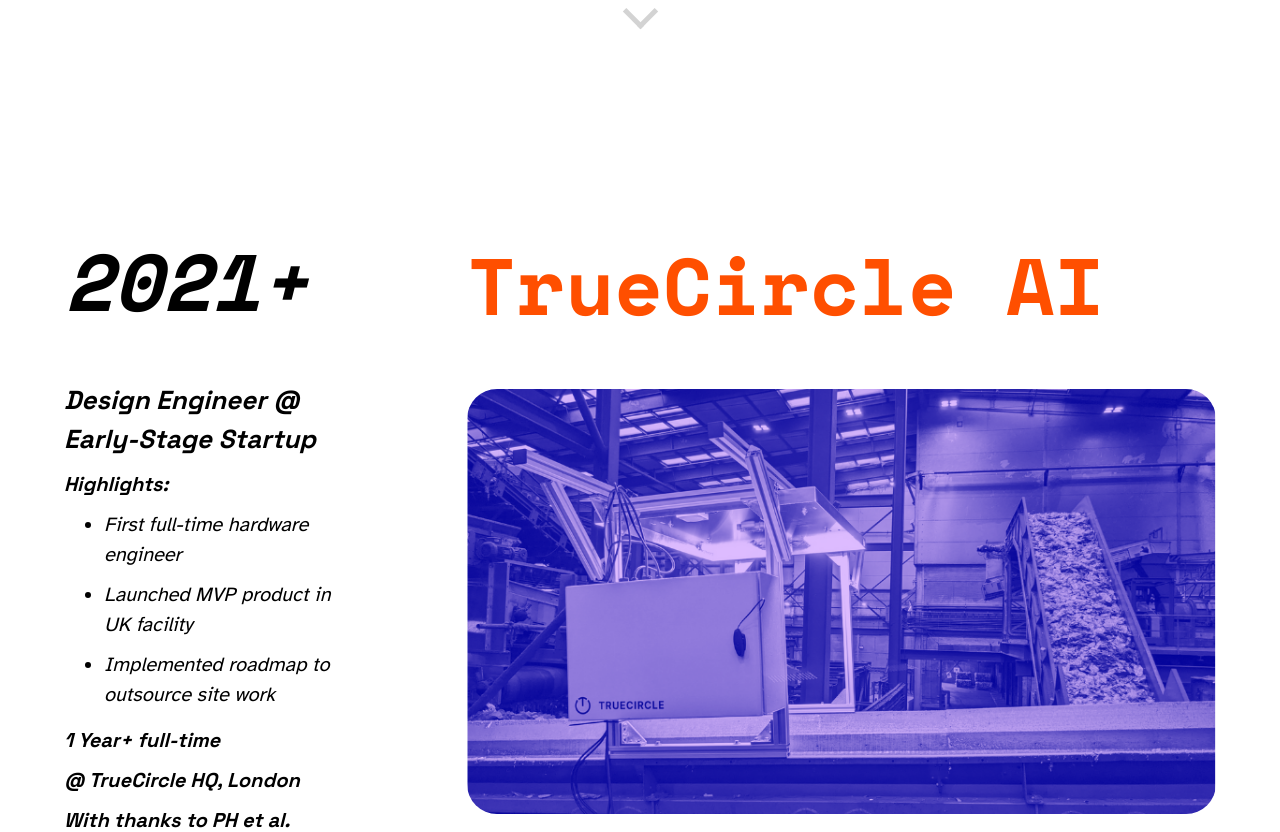
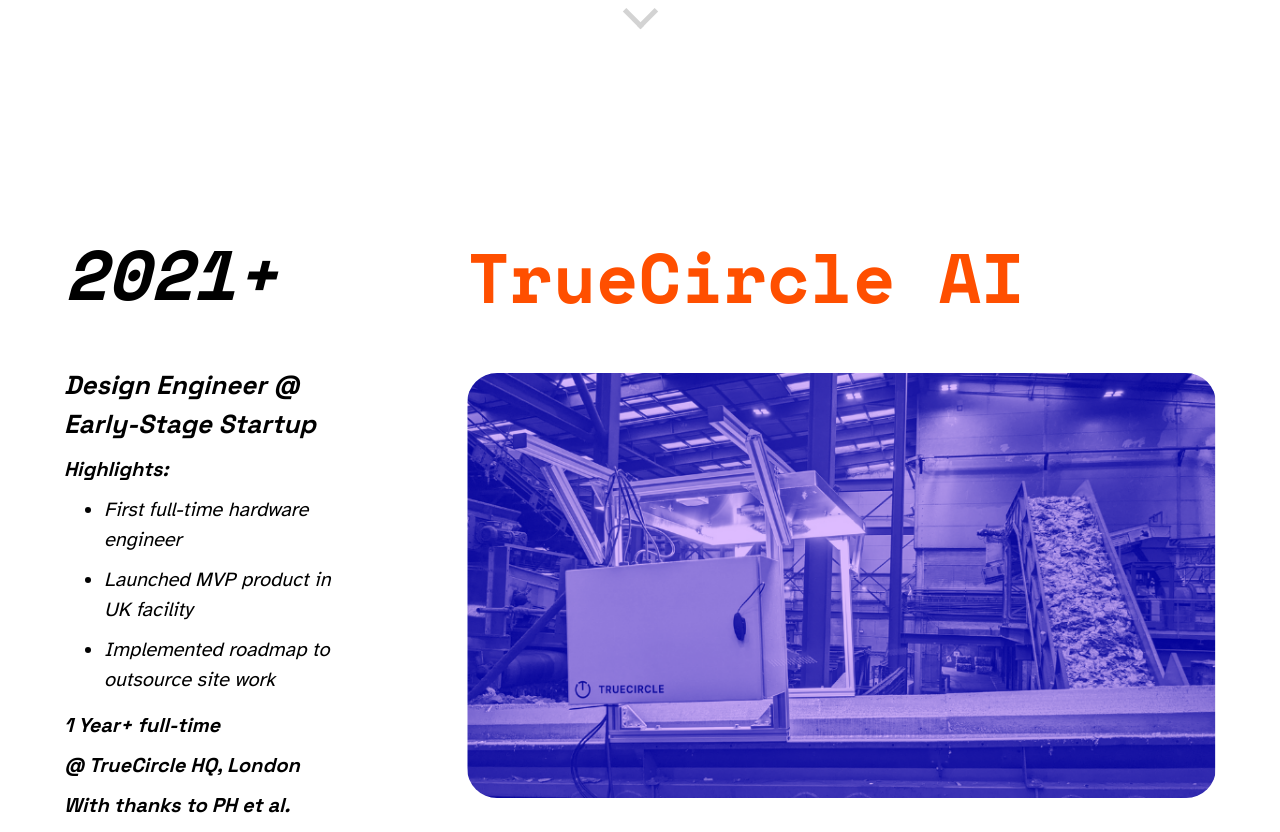
Before and after one commit to bencobley/bencobley.github.io, a Flask app: page / in a window 1280 px wide. Shown: the part 679-1511 px from the top of the page. Run offline with Flask 2, Linux system fonts and the light colour scheme.

Commit message:
Adjust title size

```diff
--- a/static/style.css
+++ b/static/style.css
@@ -329,7 +329,7 @@ timeline-text a::after {
 @media only screen and (min-width: 768px) {
   timeline-title {
     display: block;
-    font-size: 4rem;
+    font-size: 3.5rem;
   }
 
   timeline-shorttitle {
@@ -343,7 +343,7 @@ timeline-text a::after {
 
   timeline-date {
     display: block;
-    font-size: 4rem;
+    font-size: 3.5rem;
     padding-top: 5rem;
     margin-bottom: 2rem;
   }
```
